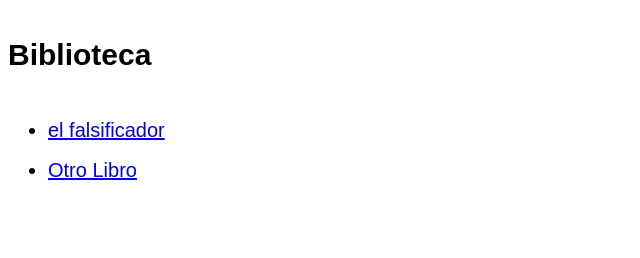
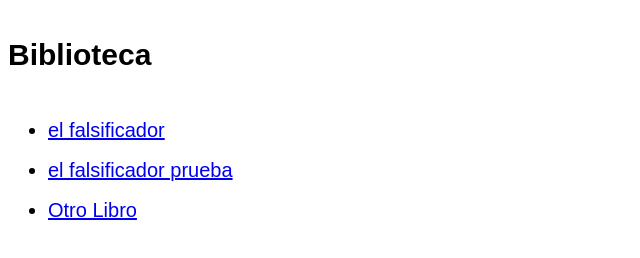
Before and after one commit to kruxty/lib, a plain HTML site: page index.html in a window 1280 px wide. Shown: the whole page, without its empty margins (0-640 px from the left). Drawn offline with Linux system fonts and the light colour scheme.

Commit message:
Add link to prueba for 'el falsificador'

```diff
--- a/index.html
+++ b/index.html
@@ -5,6 +5,7 @@
   <h2>Biblioteca</h2>
   <ul>
     <li><a href="https://github.com/kruxty/lib/blob/main/falsificador%2C%20El%20-%20Rafael%20Tarradas%20Bult%C3%B3.mobi">el falsificador</a></li>
+    <li><a href="falsificador%2C%20El%20-%20Rafael%20Tarradas%20Bult%C3%B3.mobi">el falsificador prueba</a></li>
     <li><a href="otro_libro.mobi">Otro Libro</a></li>
   </ul>
 </body>
```
